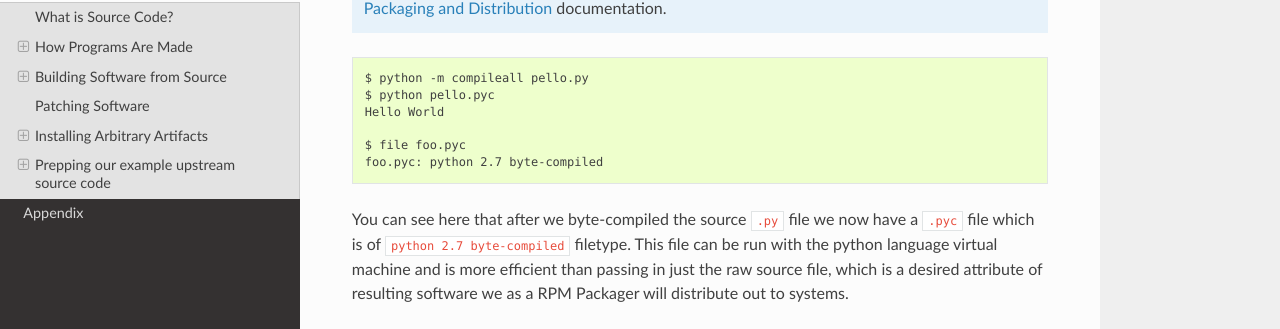
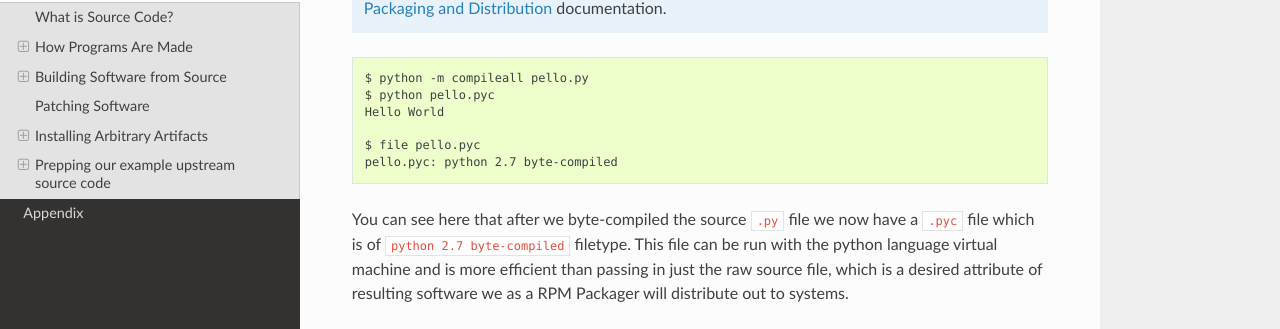
Before and after one commit to redhat-developer/rpm-packaging-guide, a Sphinx documentation site: the page built from source/general-background.rst, in a window 1280 px wide and 900 px high, scrolled down 5851 px. Shown: the part 189-518 px from the top of the window. Built offline with Sphinx 7.4.7 and the Read the Docs theme 2.0.0, drawn with Linux system fonts in a browser that asks for light colours.

Commit message:
Fix unconsistency of file naming in the example

```diff
--- a/source/general-background.rst
+++ b/source/general-background.rst
@@ -314,8 +314,8 @@ community. Below is an example using `Python`_.
     $ python pello.pyc
     Hello World
 
-    $ file foo.pyc
-    foo.pyc: python 2.7 byte-compiled
+    $ file pello.pyc
+    pello.pyc: python 2.7 byte-compiled
 
 You can see here that after we byte-compiled the source ``.py`` file we now have
 a ``.pyc`` file which is of ``python 2.7 byte-compiled`` filetype. This file can
```
